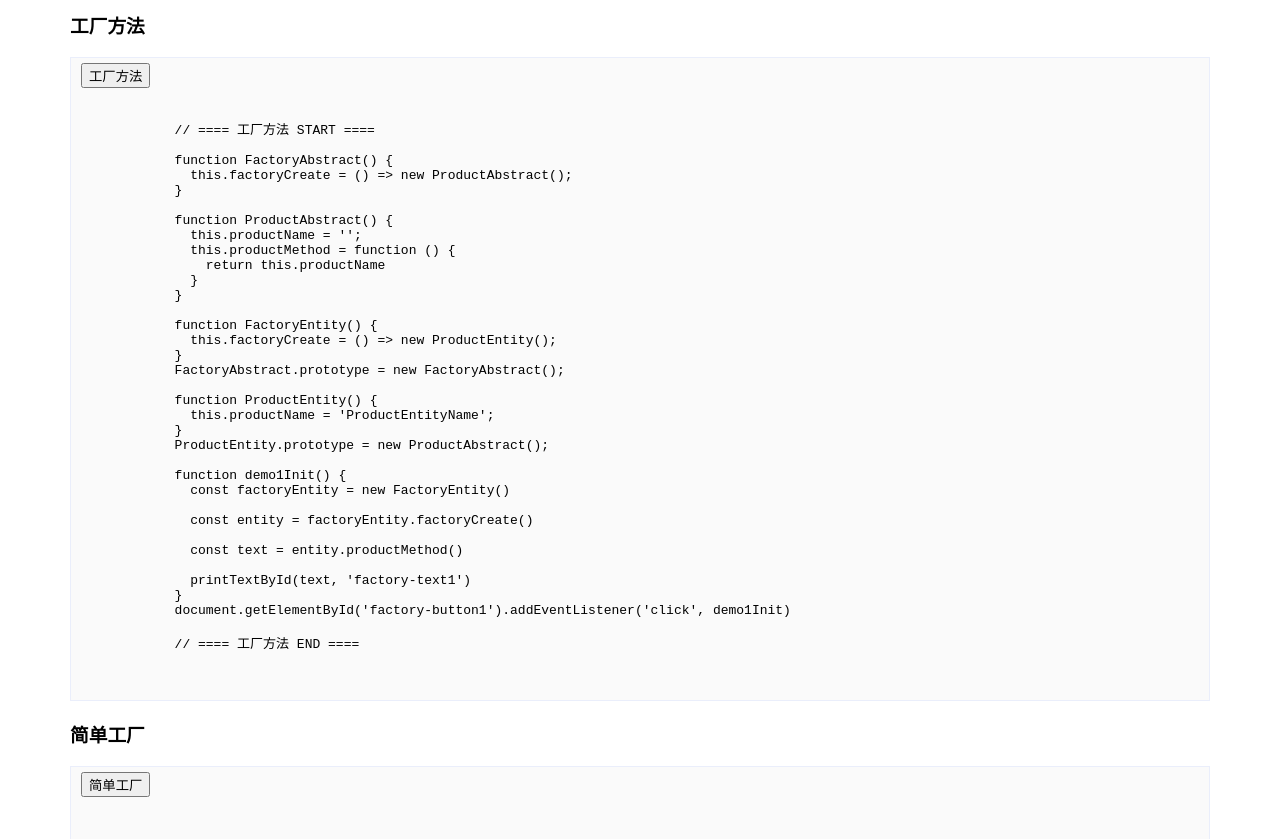
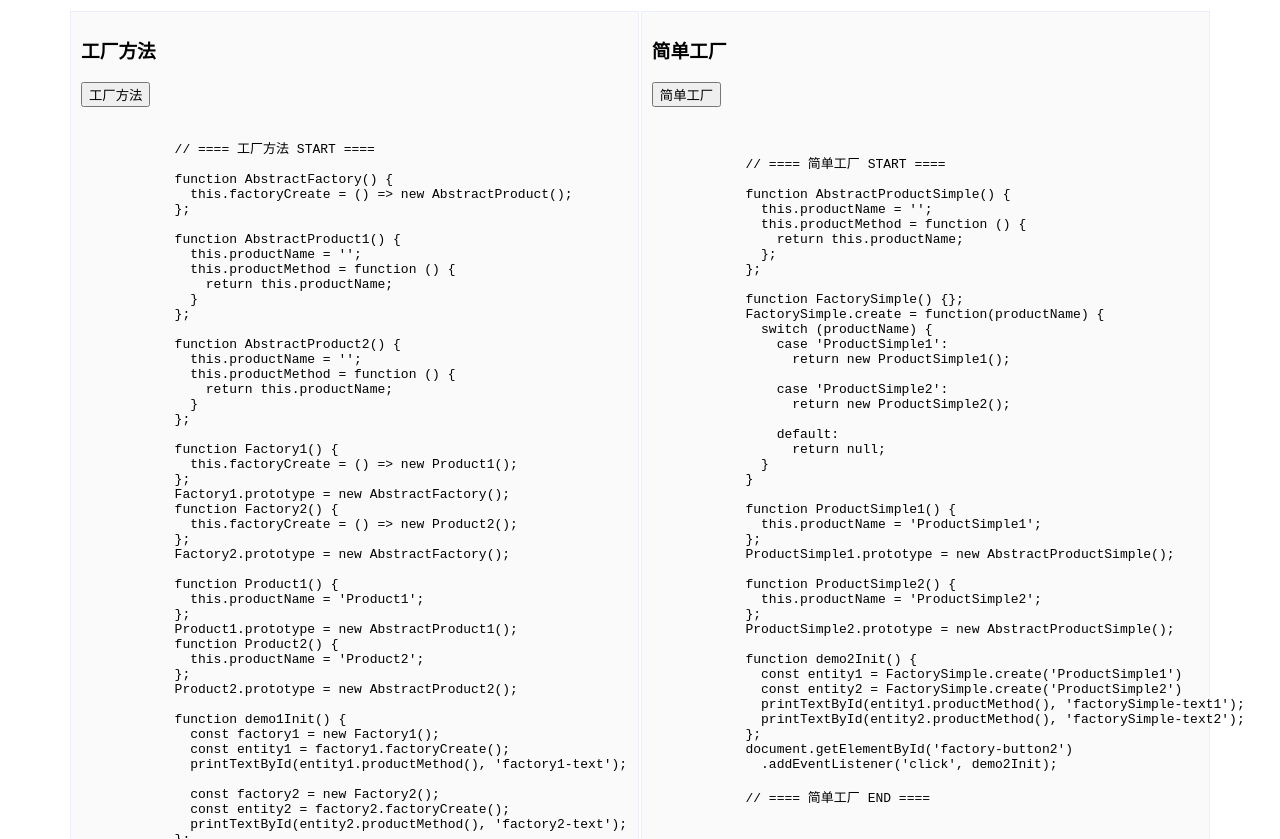
Before and after one commit to xuduogui/design-pattern-front, a plain HTML site: page 0.create/1.factory/factory.html in a window 1280 px wide. Shown: the part 400-1239 px from the top of the page. Drawn offline with Linux system fonts and the light colour scheme.

Commit message:
🦄 refactor(factory):
简单工厂简化；

```diff
--- a/0.create/1.factory/factory.html
+++ b/0.create/1.factory/factory.html
@@ -2,7 +2,7 @@
  * @Author: xuziyong
  * @Date: 2021-06-18 01:07:34
  * @LastEditors: xuziyong
- * @LastEditTime: 2021-06-20 02:49:49
+ * @LastEditTime: 2021-06-21 01:24:13
  * @Description: TODO
 -->
 <!DOCTYPE html>
@@ -12,7 +12,7 @@
   <meta charset="UTF-8">
   <meta http-equiv="X-UA-Compatible" content="IE=edge">
   <meta name="viewport" content="width=device-width, initial-scale=1.0">
-  <title>Singleton</title>
+  <title>Simple & Factory Method - Factory Pattern</title>
   <style>
     body {
       padding: 20px 50px;
@@ -28,7 +28,14 @@
       float: right;
     }
 
+    .xzy-row {
+      display: flex;
+      justify-content: space-between;
+      align-items: flex-start;
+    }
+
     .xzy-demo-block-item {
+      width: 48%;
       border: 1px solid #eaeefb;
       background-color: #fafafa;
       margin-bottom: 10px;
@@ -57,49 +64,66 @@
     </ul>
 
     <h2>概念级实践</h2>
-    <div id="">
+    <div id="" class="xzy-row">
 
-      <h3>工厂方法</h3>
       <div class="xzy-demo-block-item">
+        <h3>工厂方法</h3>
         <button id="factory-button1">工厂方法</button>
         <p>
-          <span id="factory-text1"></span>
+          <span id="factory1-text"></span>
+          <span id="factory2-text"></span>
         </p>
         <pre>
           <code>
             // ==== 工厂方法 START ====
 
-            function FactoryAbstract() {
-              this.factoryCreate = () => new ProductAbstract();
-            }
+            function AbstractFactory() {
+              this.factoryCreate = () => new AbstractProduct();
+            };
 
-            function ProductAbstract() {
+            function AbstractProduct1() {
               this.productName = '';
               this.productMethod = function () {
-                return this.productName
+                return this.productName;
               }
-            }
+            };
 
-            function FactoryEntity() {
-              this.factoryCreate = () => new ProductEntity();
-            }
-            FactoryAbstract.prototype = new FactoryAbstract();
+            function AbstractProduct2() {
+              this.productName = '';
+              this.productMethod = function () {
+                return this.productName;
+              }
+            };
 
-            function ProductEntity() {
-              this.productName = 'ProductEntityName';
-            }
-            ProductEntity.prototype = new ProductAbstract();
+            function Factory1() {
+              this.factoryCreate = () => new Product1();
+            };
+            Factory1.prototype = new AbstractFactory();
+            function Factory2() {
+              this.factoryCreate = () => new Product2();
+            };
+            Factory2.prototype = new AbstractFactory();
+
+            function Product1() {
+              this.productName = 'Product1';
+            };
+            Product1.prototype = new AbstractProduct1();
+            function Product2() {
+              this.productName = 'Product2';
+            };
+            Product2.prototype = new AbstractProduct2();
 
             function demo1Init() {
-              const factoryEntity = new FactoryEntity()
+              const factory1 = new Factory1();
+              const entity1 = factory1.factoryCreate();
+              printTextById(entity1.productMethod(), 'factory1-text');
 
-              const entity = factoryEntity.factoryCreate()
-
-              const text = entity.productMethod()
-
-              printTextById(text, 'factory-text1')
-            }
-            document.getElementById('factory-button1').addEventListener('click', demo1Init)
+              const factory2 = new Factory2();
+              const entity2 = factory2.factoryCreate();
+              printTextById(entity2.productMethod(), 'factory2-text');
+            };
+            document.getElementById('factory-button1')
+              .addEventListener('click', demo1Init);
 
             // ==== 工厂方法 END ====
           </code>
@@ -107,73 +131,58 @@
       </div>
 
 
-      <h3>简单工厂</h3>
+
       <div class="xzy-demo-block-item">
+        <h3>简单工厂</h3>
         <button id="factory-button2">简单工厂</button>
         <p>
-          <span id="factory-text2"></span>
-          <span id="factory-text3"></span>
+          <span id="factorySimple-text1"></span>
+          <span id="factorySimple-text2"></span>
         </p>
         <pre>
           <code>
 
             // ==== 简单工厂 START ====
-            const PRODUCT_TYPE = {
-              ProductSimpleEntity1: 1,
-              ProductSimpleEntity2: 2,
-            }
-            function FactorySimpleAbstract() {
-              this.factoryCreate = productType => new ProductSimpleAbstract()
-            }
-            function ProductSimpleAbstract() {
-              this.productName = ''
+
+            function AbstractProductSimple() {
+              this.productName = '';
               this.productMethod = function () {
-                return this.productName
+                return this.productName;
+              };
+            };
+
+            function FactorySimple() {};
+            FactorySimple.create = function(productName) {
+              switch (productName) {
+                case 'ProductSimple1':
+                  return new ProductSimple1();
+
+                case 'ProductSimple2':
+                  return new ProductSimple2();
+
+                default:
+                  return null;
               }
             }
 
-            function FactorySimpleEntity() {
-              this.factoryCreate = function (product) {
-                switch (product) {
-                  case PRODUCT_TYPE.ProductSimpleEntity1:
-                    return new ProductSimpleEntity1()
+            function ProductSimple1() {
+              this.productName = 'ProductSimple1';
+            };
+            ProductSimple1.prototype = new AbstractProductSimple();
 
-                  case PRODUCT_TYPE.ProductSimpleEntity2:
-                    return new ProductSimpleEntity2()
-
-                  default:
-                    break;
-                }
-              }
-            }
-            FactorySimpleEntity.prototype = new FactorySimpleAbstract()
-
-            function ProductSimpleEntity1() {
-              this.productName = 'ProductSimpleEntity1'
-            }
-            ProductSimpleEntity1.prototype = new ProductSimpleAbstract()
-
-            function ProductSimpleEntity2() {
-              this.productName = 'ProductSimpleEntity2'
-            }
-            ProductSimpleEntity2.prototype = new ProductSimpleAbstract()
+            function ProductSimple2() {
+              this.productName = 'ProductSimple2';
+            };
+            ProductSimple2.prototype = new AbstractProductSimple();
 
             function demo2Init() {
-              const factoryEntity = new FactorySimpleEntity()
-
-              const entity1 = factoryEntity.factoryCreate(PRODUCT_TYPE.ProductSimpleEntity1)
-
-              const entity2 = factoryEntity.factoryCreate(PRODUCT_TYPE.ProductSimpleEntity2)
-
-              const text1 = entity1.productMethod()
-
-              const text2 = entity2.productMethod()
-
-              printTextById(text1, 'factory-text2')
-
-              printTextById(text2, 'factory-text3')
-            }
-            document.getElementById('factory-button2').addEventListener('click', demo2Init)
+              const entity1 = FactorySimple.create('ProductSimple1')
+              const entity2 = FactorySimple.create('ProductSimple2')
+              printTextById(entity1.productMethod(), 'factorySimple-text1');
+              printTextById(entity2.productMethod(), 'factorySimple-text2');
+            };
+            document.getElementById('factory-button2')
+              .addEventListener('click', demo2Init);
 
             // ==== 简单工厂 END ====
 
@@ -189,116 +198,117 @@
 <script>
   // ==== 工厂方法 START ====
 
-  function FactoryAbstract() {
-    this.factoryCreate = () => new ProductAbstract();
-  }
+  function AbstractFactory() {
+    this.factoryCreate = () => new AbstractProduct();
+  };
 
-  function ProductAbstract() {
+  function AbstractProduct1() {
     this.productName = '';
     this.productMethod = function () {
-      return this.productName
+      return this.productName;
     }
-  }
+  };
 
-  function FactoryEntity() {
-    this.factoryCreate = () => new ProductEntity();
-  }
-  FactoryAbstract.prototype = new FactoryAbstract();
+  function AbstractProduct2() {
+    this.productName = '';
+    this.productMethod = function () {
+      return this.productName;
+    }
+  };
 
-  function ProductEntity() {
-    this.productName = 'ProductEntityName';
-  }
-  ProductEntity.prototype = new ProductAbstract();
+  function Factory1() {
+    this.factoryCreate = () => new Product1();
+  };
+  Factory1.prototype = new AbstractFactory();
+
+  function Factory2() {
+    this.factoryCreate = () => new Product2();
+  };
+  Factory2.prototype = new AbstractFactory();
+
+  function Product1() {
+    this.productName = 'Product1';
+  };
+  Product1.prototype = new AbstractProduct1();
+
+  function Product2() {
+    this.productName = 'Product2';
+  };
+  Product2.prototype = new AbstractProduct2();
 
   function demo1Init() {
-    const factoryEntity = new FactoryEntity()
+    const factory1 = new Factory1();
+    const entity1 = factory1.factoryCreate();
+    printTextById(entity1.productMethod(), 'factory1-text');
 
-    const entity = factoryEntity.factoryCreate()
-
-    const text = entity.productMethod()
-
-    printTextById(text, 'factory-text1')
-  }
-  document.getElementById('factory-button1').addEventListener('click', demo1Init)
+    const factory2 = new Factory2();
+    const entity2 = factory2.factoryCreate();
+    printTextById(entity2.productMethod(), 'factory2-text');
+  };
+  document.getElementById('factory-button1')
+    .addEventListener('click', demo1Init);
 
   // ==== 工厂方法 END ====
 
 
   // ==== 简单工厂 START ====
-  const PRODUCT_TYPE = {
-    ProductSimpleEntity1: 1,
-    ProductSimpleEntity2: 2,
-  }
 
-  function FactorySimpleAbstract() {
-    this.factoryCreate = productType => new ProductSimpleAbstract()
-  }
+  function AbstractProductSimple() {
+    this.productName = '';
+    this.productMethod = function () {
+      return this.productName;
+    };
+  };
 
-  function ProductSimpleAbstract() {
-    this.productName = ''
-    this.productMethod = function () {
-      return this.productName
+  function FactorySimple() {};
+  FactorySimple.create = function(productName) {
+    switch (productName) {
+      case 'ProductSimple1':
+        return new ProductSimple1();
+
+      case 'ProductSimple2':
+        return new ProductSimple2();
+
+      default:
+        return null;
     }
   }
 
-  function FactorySimpleEntity() {
-    this.factoryCreate = function (product) {
-      switch (product) {
-        case PRODUCT_TYPE.ProductSimpleEntity1:
-          return new ProductSimpleEntity1()
+  function ProductSimple1() {
+    this.productName = 'ProductSimple1';
+  };
+  ProductSimple1.prototype = new AbstractProductSimple();
 
-        case PRODUCT_TYPE.ProductSimpleEntity2:
-          return new ProductSimpleEntity2()
-
-        default:
-          break;
-      }
-    }
-  }
-  FactorySimpleEntity.prototype = new FactorySimpleAbstract()
-
-  function ProductSimpleEntity1() {
-    this.productName = 'ProductSimpleEntity1'
-  }
-  ProductSimpleEntity1.prototype = new ProductSimpleAbstract()
-
-  function ProductSimpleEntity2() {
-    this.productName = 'ProductSimpleEntity2'
-  }
-  ProductSimpleEntity2.prototype = new ProductSimpleAbstract()
+  function ProductSimple2() {
+    this.productName = 'ProductSimple2';
+  };
+  ProductSimple2.prototype = new AbstractProductSimple();
 
   function demo2Init() {
-    const factoryEntity = new FactorySimpleEntity()
-
-    const entity1 = factoryEntity.factoryCreate(PRODUCT_TYPE.ProductSimpleEntity1)
-
-    const entity2 = factoryEntity.factoryCreate(PRODUCT_TYPE.ProductSimpleEntity2)
-
-    const text1 = entity1.productMethod()
-
-    const text2 = entity2.productMethod()
-
-    printTextById(text1, 'factory-text2')
-
-    printTextById(text2, 'factory-text3')
-  }
-  document.getElementById('factory-button2').addEventListener('click', demo2Init)
+    const entity1 = FactorySimple.create('ProductSimple1')
+    const entity2 = FactorySimple.create('ProductSimple2')
+    printTextById(entity1.productMethod(), 'factorySimple-text1');
+    printTextById(entity2.productMethod(), 'factorySimple-text2');
+  };
+  document.getElementById('factory-button2')
+    .addEventListener('click', demo2Init);
 
   // ==== 简单工厂 END ====
 
+
   function printTextToDom(text, dom) {
-    dom.innerText = text
-  }
+    dom.innerText = text;
+  };
 
   function printTextByClassName(text, className) {
     document.getElementsByClassName(className).forEach(domItem => {
       domItem.innerText = text;
-    })
-  }
+    });
+  };
 
   function printTextById(text, id) {
     document.getElementById(id).innerText = text;
-  }
+  };
 </script>
 
 </html>
```
